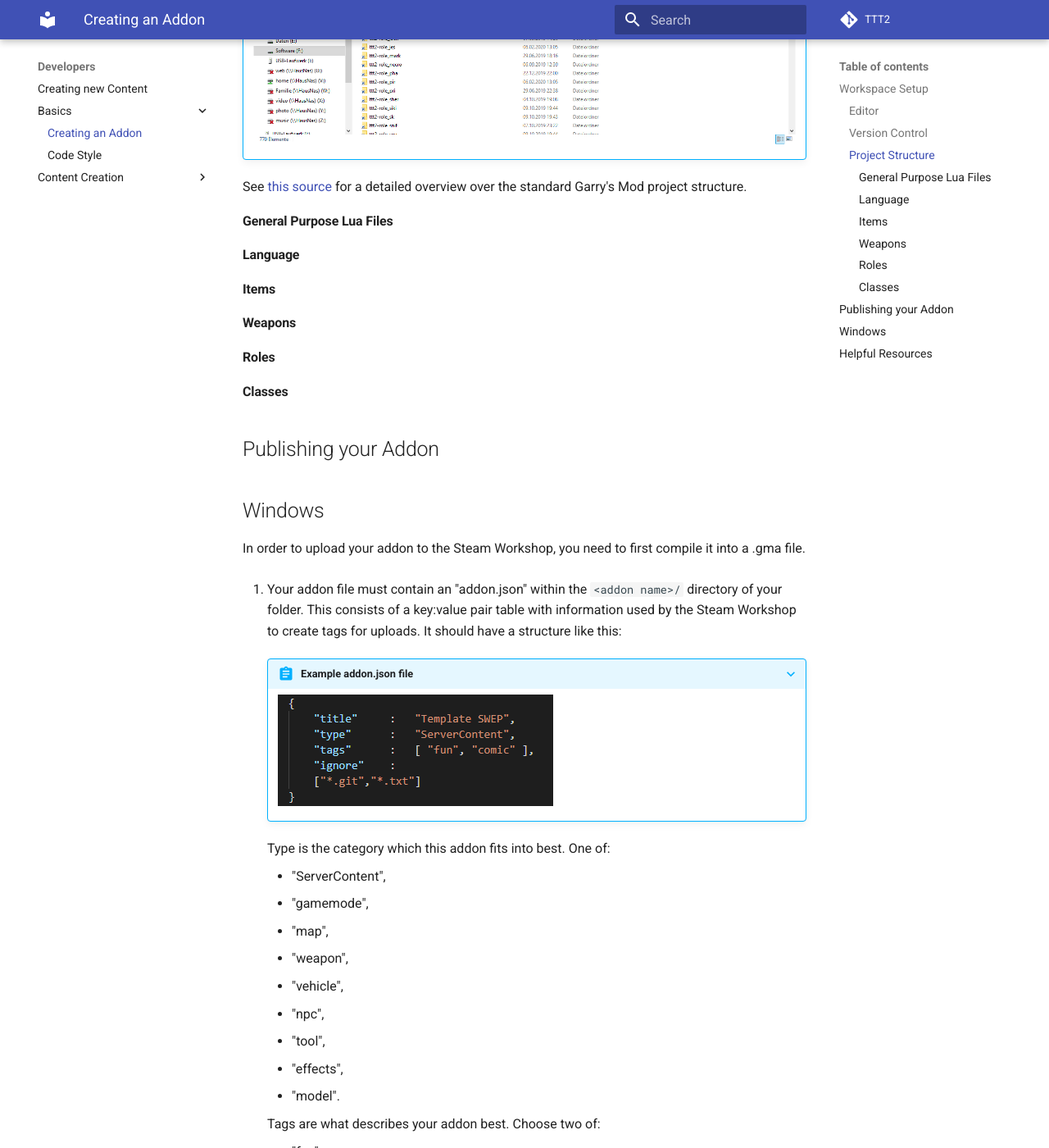
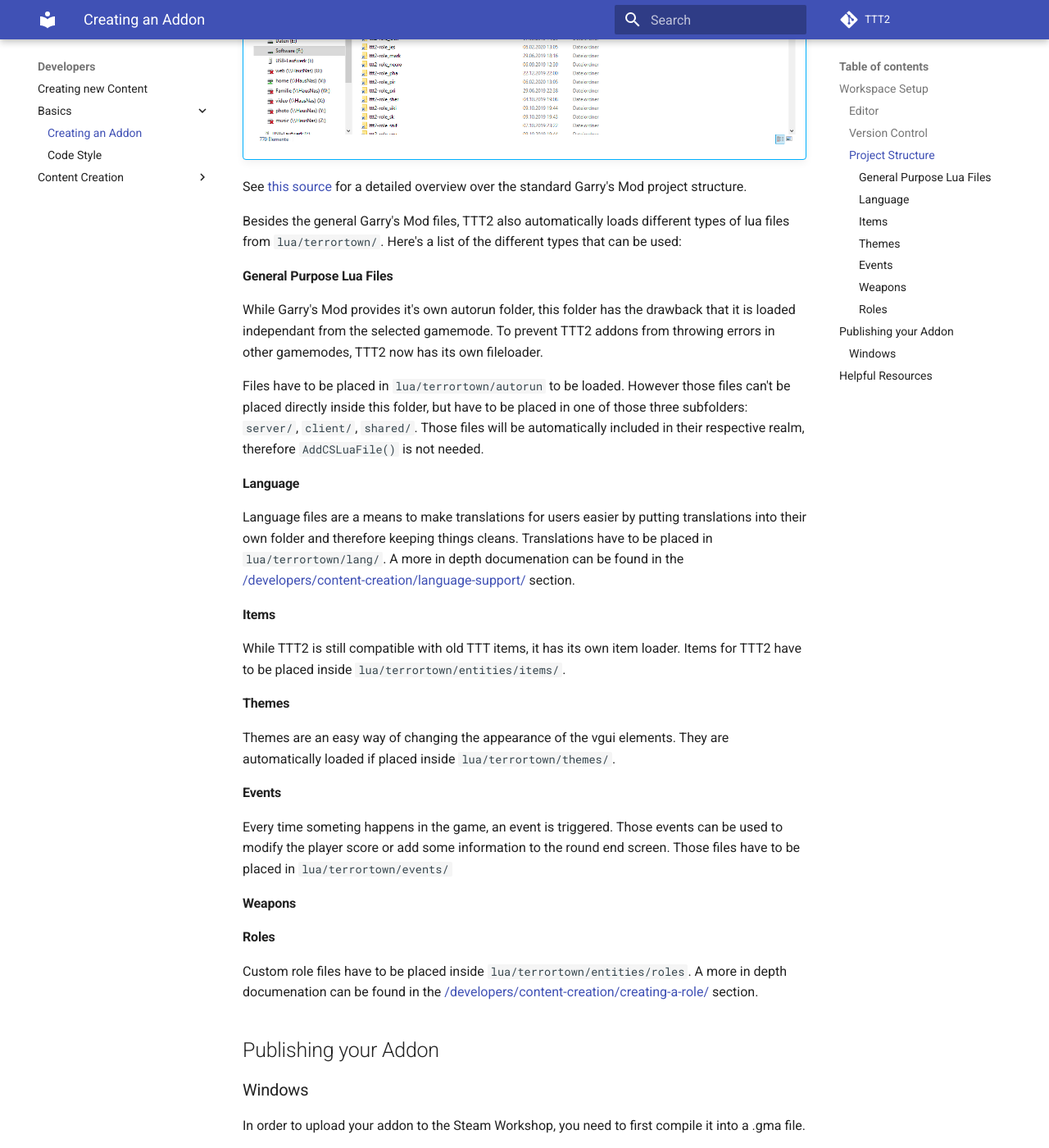
Before and after one commit to TTT-2/docs, an MkDocs documentation site: the page built from docs/developers/basics/creating-an-addon.md, in a window 1280 px wide and 1400 px high, scrolled down 2449 px. Shown: the whole window at 82% size. Built offline with MkDocs 1.6.1 and Material for MkDocs 9.7.7, drawn with Linux system fonts in a browser that asks for light colours; comment, search, counter and statistics services are not loaded; some of the changed text lies outside the part shown.

Commit message:
updated folder infos

```diff
--- a/docs/developers/basics/creating-an-addon.md
+++ b/docs/developers/basics/creating-an-addon.md
@@ -31,21 +31,39 @@ All your addon files have to be placed into `GarrysMod/garrysmod/addons` and are
 
 See [this source](https://wiki.facepunch.com/gmod/Lua_Folder_Structure) for a detailed overview over the standard Garry's Mod project structure.
 
+Besides the general Garry's Mod files, TTT2 also automatically loads different types of lua files from `lua/terrortown/`. Here's a list of the different types that can be used:
+
 #### General Purpose Lua Files
+
+While Garry's Mod provides it's own autorun folder, this folder has the drawback that it is loaded independant from the selected gamemode. To prevent TTT2 addons from throwing errors in other gamemodes, TTT2 now has its own fileloader.
+
+Files have to be placed in `lua/terrortown/autorun` to be loaded. However those files can't be placed directly inside this folder, but have to be placed in one of those three subfolders: `server/`, `client/`, `shared/`. Those files will be automatically included in their respective realm, therefore `AddCSLuaFile()` is not needed.
 
 #### Language
 
+Language files are a means to make translations for users easier by putting translations into their own folder and therefore keeping things cleans. Translations have to be placed in `lua/terrortown/lang/`. A more in depth documenation can be found in the [/developers/content-creation/language-support/](language support) section.
+
 #### Items
+
+While TTT2 is still compatible with old TTT items, it has its own item loader. Items for TTT2 have to be placed inside `lua/terrortown/entities/items/`.
+
+#### Themes
+
+Themes are an easy way of changing the appearance of the vgui elements. They are automatically loaded if placed inside `lua/terrortown/themes/`.
+
+#### Events
+
+Every time someting happens in the game, an event is triggered. Those events can be used to modify the player score or add some information to the round end screen. Those files have to be placed in `lua/terrortown/events/`
 
 #### Weapons
 
 #### Roles
 
-#### Classes
+Custom role files have to be placed inside `lua/terrortown/entities/roles`. A more in depth documenation can be found in the [/developers/content-creation/creating-a-role/](creating a role) section.
 
 ## Publishing your Addon
 
-## Windows
+### Windows
 
 In order to upload your addon to the Steam Workshop, you need to first compile it into a .gma file.
 
@@ -57,28 +75,10 @@ Workshop to create tags for uploads.
         ![addon_json.png](../../assets/images/article/addon_json.png)
 
     Type is the category which this addon fits into best. One of:
-
-    - "ServerContent",
-    - "gamemode",
-    - "map",
-    - "weapon",
-    - "vehicle",
-    - "npc",
-    - "tool",
-    - "effects",
-    - "model".
+    "ServerContent", "gamemode", "map", "weapon", "vehicle", "npc", "tool", "effects", "model".
 
     Tags are what describes your addon best. Choose two of:
-
-    - "fun",
-    - "roleplay",
-    - "scenic",
-    - "movie",
-    - "realism",
-    - "cartoon",
-    - "water",
-    - "comic",
-    - "build".
+    "fun", "roleplay", "scenic", "movie", "realism", "cartoon", "water", "comic", "build".
 
     Ignore is what files (you can use the \* as a wildcard to ignore file extensions - e.g. \*.txt) you dont want gmad to compile for use in the resulting .gma file.
 
```
Also changed, not shown: docs/developers/content-creation/language-support.md (+10 -9 lines).
